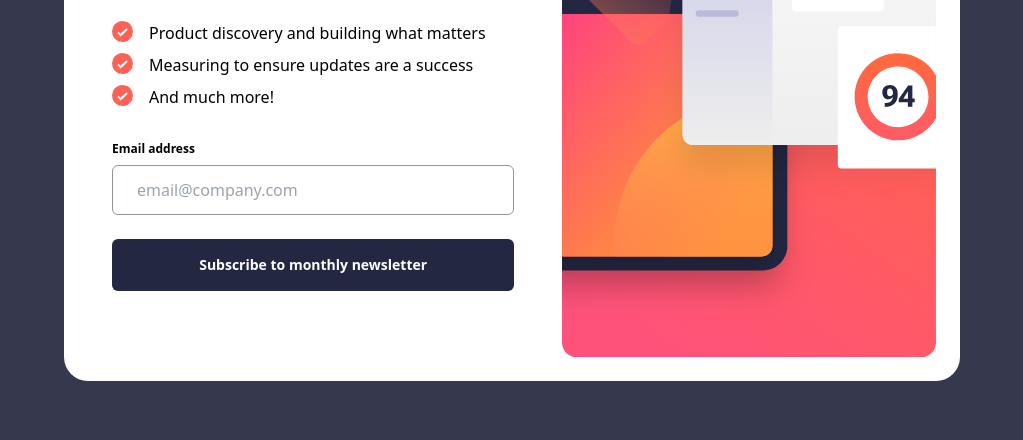
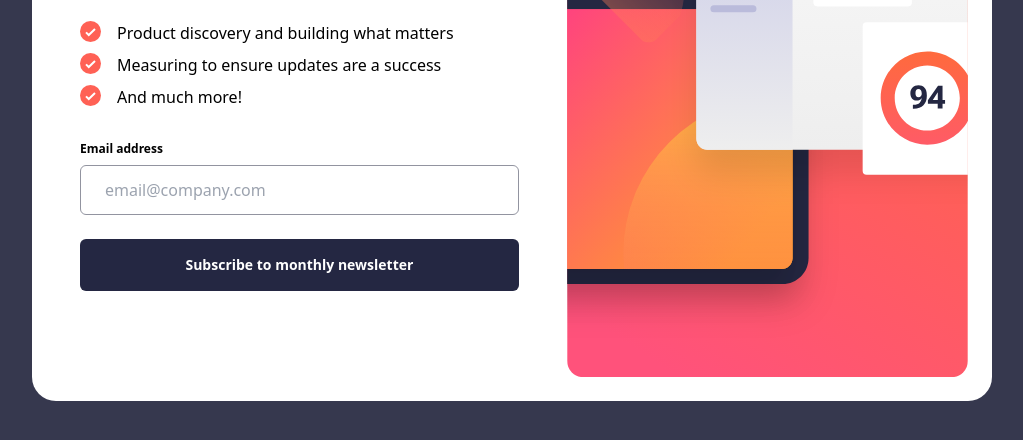
Before and after one commit to masrestu/fm-newsletter-signup, a website: page index.html in a window 1280 px wide. Shown: the part 320-760 px from the top of the page, without its empty margins (128-1151 px from the left). Drawn offline with Linux system fonts and the light colour scheme.

Commit message:
fix accesibility and main width

```diff
--- a/assets/js/script.js
+++ b/assets/js/script.js
@@ -1,5 +1,5 @@
 window.addEventListener("load", function() {
-	const emailInput = document.querySelector("input")
+	const emailInput = document.getElementById("email")
 	const landingPage = document.querySelector(".landing-page")
 	const successPage = document.querySelector(".success-page")
 	const emailConfirm = document.getElementById("email-confirm")
--- a/index.html
+++ b/index.html
@@ -14,10 +14,14 @@
 </head>
 
 <body class="bg-grayish-300 flex items-center justify-center min-h-screen">
+	<main>
 
 		<!-- Sign-up form start -->
-	<section class="landing-page bg-grayish-100 max-w-sm mx-auto my-0 lg:max-w-4xl lg:grid lg:grid-cols-desktop lg:rounded-3xl lg:py-6 lg:pe-6">
-		<div class="hero m-0 p-0 lg:order-2 pt-[76%] bg-hero-mobile bg-no-repeat bg-cover bg-center lg:bg-hero-desktop lg:pt-[148%] lg:bg-contain"></div>
+		<section
+			class="landing-page bg-grayish-100 max-w-sm mx-auto my-0 lg:max-w-[60rem] lg:grid lg:grid-cols-desktop lg:rounded-3xl lg:py-6 lg:pe-6">
+			<div
+				class="hero m-0 p-0 lg:order-2 pt-[76%] bg-hero-mobile bg-no-repeat bg-cover bg-center lg:bg-hero-desktop lg:pt-[148%] lg:bg-contain">
+			</div>
 			<div class="description p-6 lg:flex lg:flex-col lg:justify-center lg:mx-6">
 				<h1 class="text-4xl font-bold mt-4 lg:text-[3.25rem]">Stay updated!</h1>
 				<p class="mt-6 text-[15px] lg:text-base">Join 60,000+ product managers receiving monthly updates on:</p>
@@ -36,33 +40,42 @@
 					</li>
 				</ul>
 
-			<form action="">
+				<form>
 					<fieldset class="grid auto-rows-auto mt-8">
-					<input type="email" placeholder="email@company.com" class="peer/email mt-2 order-3 col-span-2 block border rounded-md border-grayish-200 px-6 py-3 w-full text-base font-normal cursor-pointer invalid:text-tomato invalid:bg-red-100 invalid:outline-tomato invalid:border-tomato">
+						<input type="email" placeholder="email@company.com" id="email"
+							class="peer/email mt-2 order-3 col-span-2 block border rounded-md border-grayish-200 px-6 py-3 w-full text-base font-normal cursor-pointer invalid:text-tomato invalid:bg-red-100 invalid:outline-tomato invalid:border-tomato">
 						<label for="email" class="font-bold text-xs inline-block">Email address</label>
-					<span class="error-message text-tomato inline-block opacity-0 text-xs font-bold peer-invalid/email:opacity-100 justify-self-end">Valid email required</span>
+						<span
+							class="error-message text-tomato inline-block opacity-0 text-xs font-bold peer-invalid/email:opacity-100 justify-self-end">Valid
+							email required</span>
 					</fieldset>
 
-				<input type="submit" value="Subscribe to monthly newsletter" class="btn-submit mt-6 bg-grayish-400 text-grayish-100 font-bold py-4 px-6 w-full rounded-md text-sm cursor-pointer hover:bg-gradient-to-r hover:from-pink-400 hover:to-orange-400">
+					<input type="submit" value="Subscribe to monthly newsletter"
+						class="btn-submit mt-6 bg-grayish-400 text-grayish-100 font-bold py-4 px-6 w-full rounded-md text-sm cursor-pointer hover:bg-gradient-to-r hover:from-pink-400 hover:to-orange-400">
 				</form>
 
 			</div>
 		</section>
 
 		<!-- Sign-up form end -->
-	<section class="success-page bg-grayish-100 auto-rows-auto grid-rows-success-mobile items-end max-w-sm px-4 min-h-screen py-8 mx-auto my-0 lg:flex-col lg:max-w-lg lg:min-h-fit lg:rounded-3xl lg:py-16 lg:px-14 hidden lg:hidden">
+		<section
+			class="success-page bg-grayish-100 auto-rows-auto grid-rows-success-mobile items-end max-w-sm px-4 min-h-screen py-8 mx-auto my-0 lg:flex-col lg:max-w-lg lg:min-h-fit lg:rounded-3xl lg:py-16 lg:px-14 hidden lg:hidden">
 			<div class="summary">
 				<img src="./assets/images/icon-success.svg" alt="" class="lg:m-0 lg:mb-10 mb-10">
 				<!-- Success message start -->
 				<h2 class="text-4xl font-bold lg:text-[3.25rem] lg:leading-[3rem]">Thanks for subscribing!</h2>
 				<p class="mt-6">
-				A confirmation email has been sent to <span class="font-bold" id="email-confirm">ash@loremcompany.com</span>.
+					A confirmation email has been sent to <span class="font-bold"
+						id="email-confirm">ash@loremcompany.com</span>.
 					Please open it and click the button inside to confirm your subscription.
 				</p>
 			</div>
-		<button class="btn-dismiss mt-6 block bg-grayish-400 text-grayish-100 font-bold py-4 px-6 w-full rounded-md text-sm cursor-pointer hover:bg-gradient-to-r hover:from-pink-400 hover:to-orange-400 lg:mt-10">Dismiss message</button>
+			<button
+				class="btn-dismiss mt-6 block bg-grayish-400 text-grayish-100 font-bold py-4 px-6 w-full rounded-md text-sm cursor-pointer hover:bg-gradient-to-r hover:from-pink-400 hover:to-orange-400 lg:mt-10">Dismiss
+				message</button>
 			<!-- Success message end -->
 		</section>
+	</main>
 
 	<div class="attribution" hidden>
 		Challenge by <a href="https://www.frontendmentor.io?ref=challenge" target="_blank">Frontend Mentor</a>.
```
Also changed, not shown: assets/css/output.css. Lines whose indentation alone changed are shown as unchanged.
